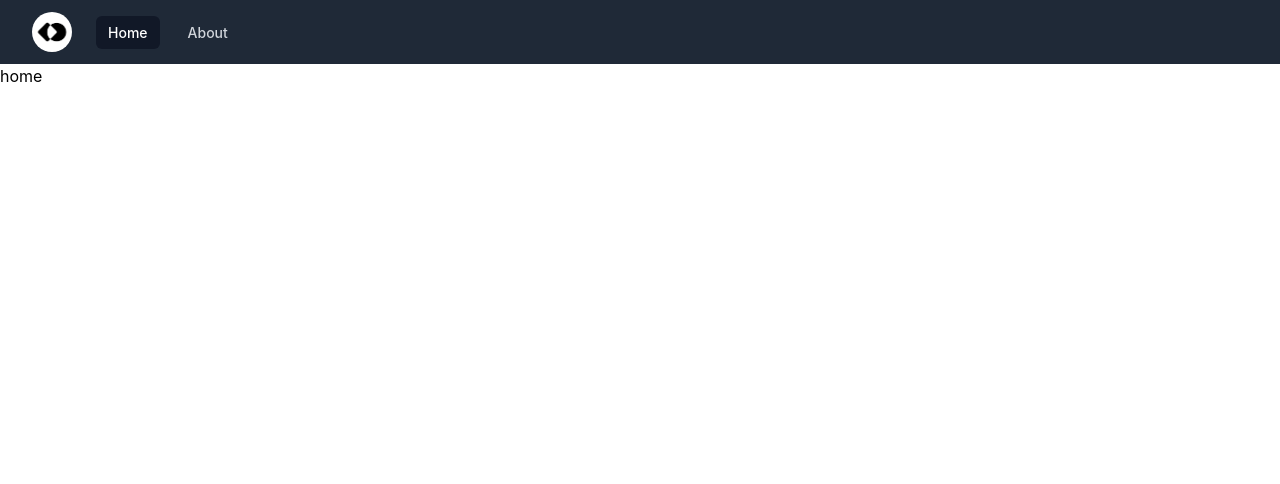
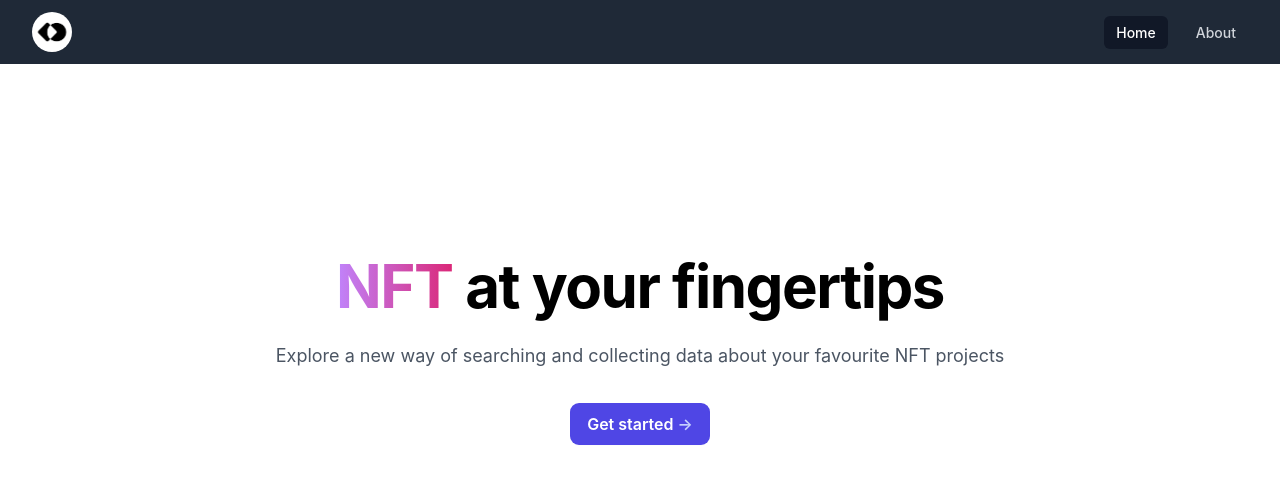
Before and after one commit to masvelio/commonwealth, a React (Vite) app in the folder client/: page / in a window 1280 px wide. Shown: the top 484 px of the page. Built offline with nearby package versions, Linux system fonts and the light colour scheme.

Commit message:
feat: Add Home Page

```diff
--- a/client/src/App.tsx
+++ b/client/src/App.tsx
@@ -3,12 +3,13 @@ import { Routes, Route } from "react-router-dom";
 
 import Layout from "./components/Layout";
 import NotFound from "./components/NotFound";
+import Home from "./components/Home";
 
 const App = () => {
   return (
     <Routes>
       <Route path="/" element={<Layout />}>
-        <Route index element={<div>home</div>} />
+        <Route index element={<Home />} />
         <Route path="about" element={<div>about</div>} />
         <Route path="*" element={<NotFound />} />
       </Route>
--- /dev/null
+++ b/client/src/components/Home/Home.tsx
@@ -0,0 +1,36 @@
+import { Link } from "react-router-dom";
+
+const Home = () => {
+  return (
+    <div className="bg-white">
+      <main>
+        <div className="relative px-6 lg:px-8">
+          <div className="mx-auto max-w-3xl pt-20 pb-32 sm:pt-48 sm:pb-40">
+            <div>
+              <h1 className="text-6xl font-bold tracking-tight sm:text-center sm:text-6xl">
+                <span className="text-transparent bg-clip-text bg-gradient-to-r from-purple-400 to-pink-600">
+                  NFT
+                </span>{" "}
+                at your fingertips
+              </h1>
+              <p className="mt-6 text-lg leading-8 text-gray-600 sm:text-center">
+                Explore a new way of searching and collecting data about your
+                favourite NFT projects
+              </p>
+              <div className="mt-8 flex gap-x-4 justify-center">
+                <Link to="/about">
+                  <button className="inline-block rounded-lg bg-indigo-600 px-4 py-1.5 text-base font-semibold leading-7 text-white shadow-sm ring-1 ring-indigo-600 hover:bg-indigo-700 hover:ring-indigo-700">
+                    Get started
+                    <span className="text-indigo-200"> &rarr;</span>
+                  </button>
+                </Link>
+              </div>
+            </div>
+          </div>
+        </div>
+      </main>
+    </div>
+  );
+};
+
+export default Home;
--- /dev/null
+++ b/client/src/components/Home/index.ts
@@ -0,0 +1,3 @@
+import Home from "./Home";
+
+export default Home
--- a/client/src/components/Navigation.tsx
+++ b/client/src/components/Navigation.tsx
@@ -35,11 +35,11 @@ const Navigation = () => {
         <>
           <div className="mx-auto max-w-7xl px-2 sm:px-6 lg:px-8">
             <div className="relative flex h-16 items-center justify-between">
-              <div className="absolute inset-y-0 left-0 flex items-center sm:hidden">
+              <div className="absolute inset-y-0 right-0 flex items-center sm:hidden">
                 <MobileMenuButton open={open} />
               </div>
 
-              <div className="flex flex-1 items-center justify-center sm:justify-start">
+              <div className="flex flex-1 items-center justify-between">
                 <div className="flex flex-shrink-0 items-center">
                   <img
                     className="block h-10 w-auto rounded-full"
```
